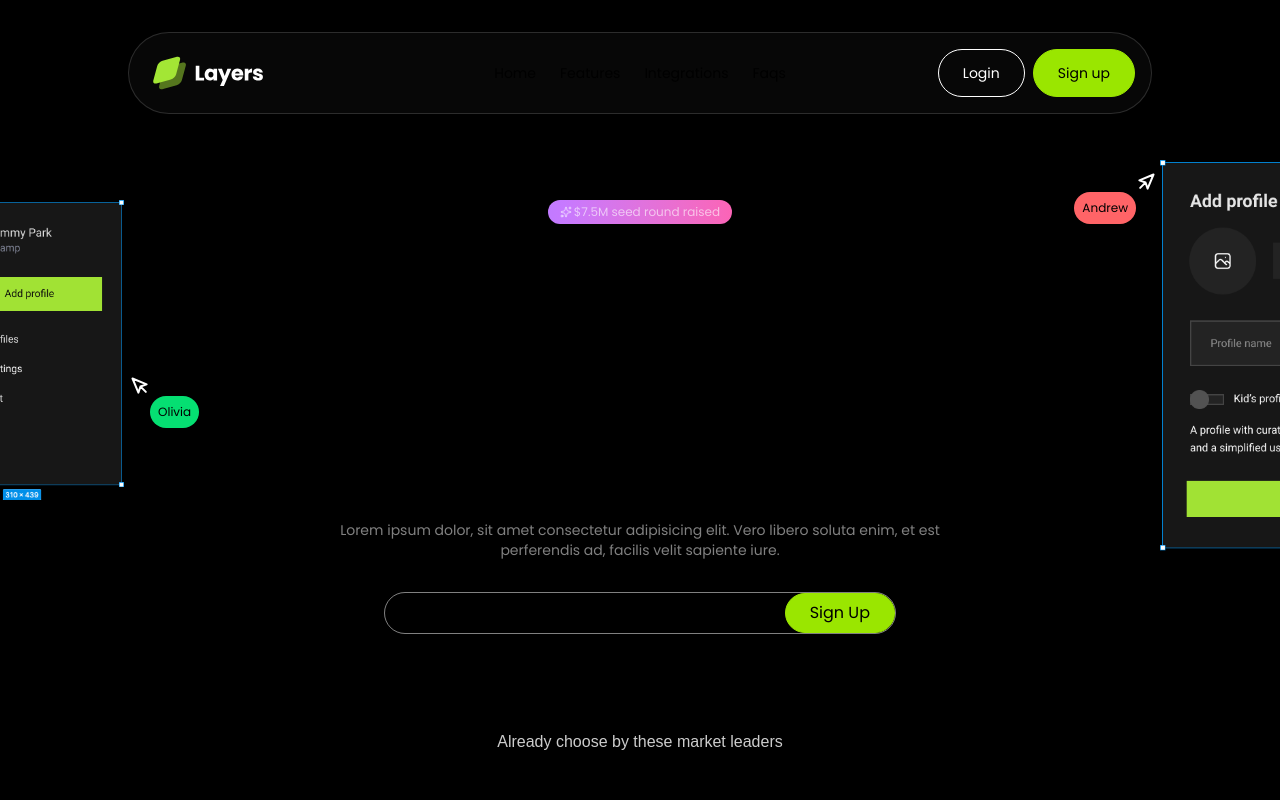
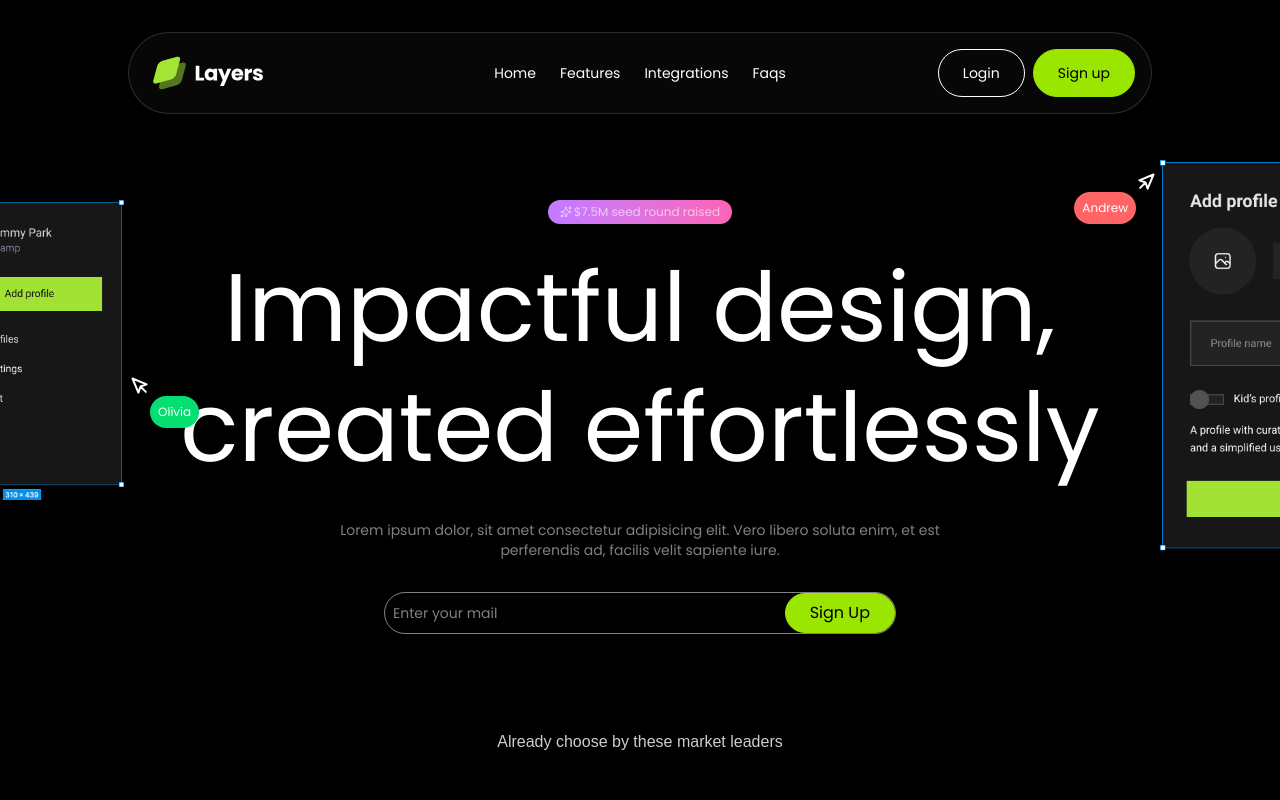
Before and after one commit to thedevbuilder/LaunchPad-Template-Layers, a Next.js app: page / in a window 1280 px wide. Shown: the top 800 px of the page. Built offline with nearby package versions, Linux system fonts and the light colour scheme.

Commit message:
fixed text-color issue

```diff
--- a/app/layout.tsx
+++ b/app/layout.tsx
@@ -23,7 +23,7 @@ export default function RootLayout({
   return (
     <html lang="en">
       <body
-        className={`${poppins.variable} ${poppins.variable} bg-black antialiased`}
+        className={`${poppins.variable} ${poppins.variable} bg-black text-white antialiased`}
       >
         {children}
       </body>
```
